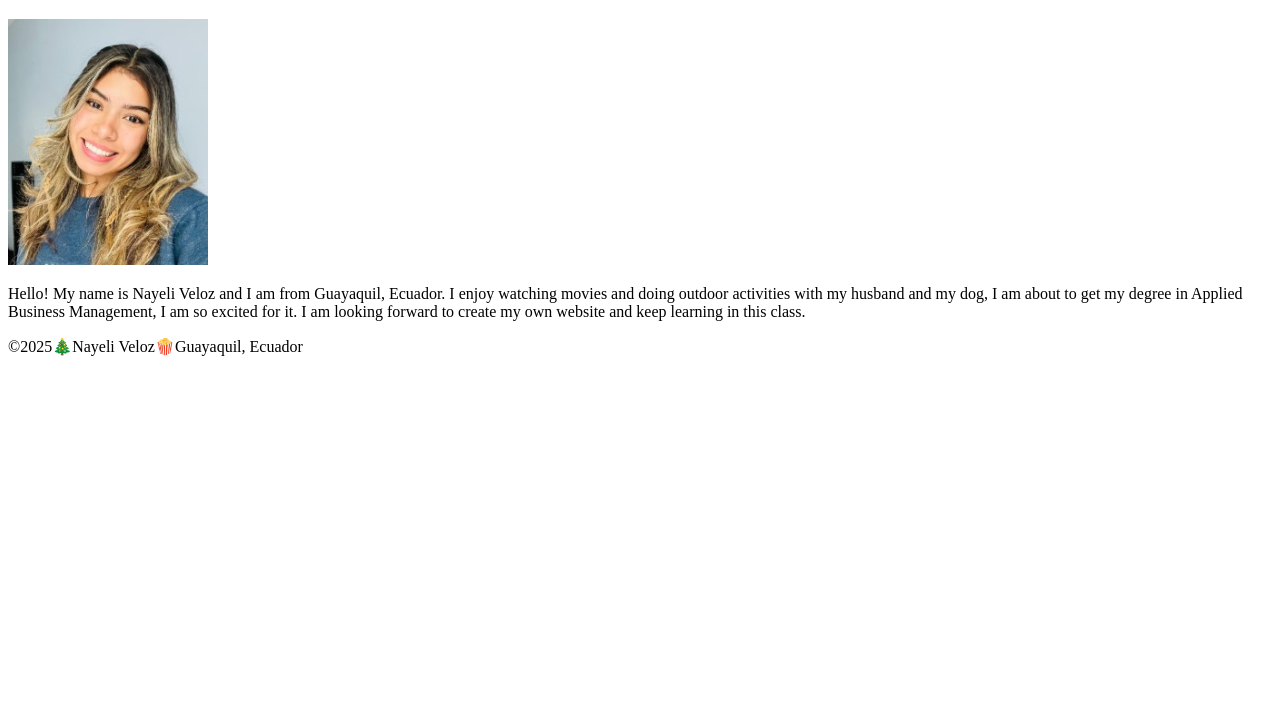
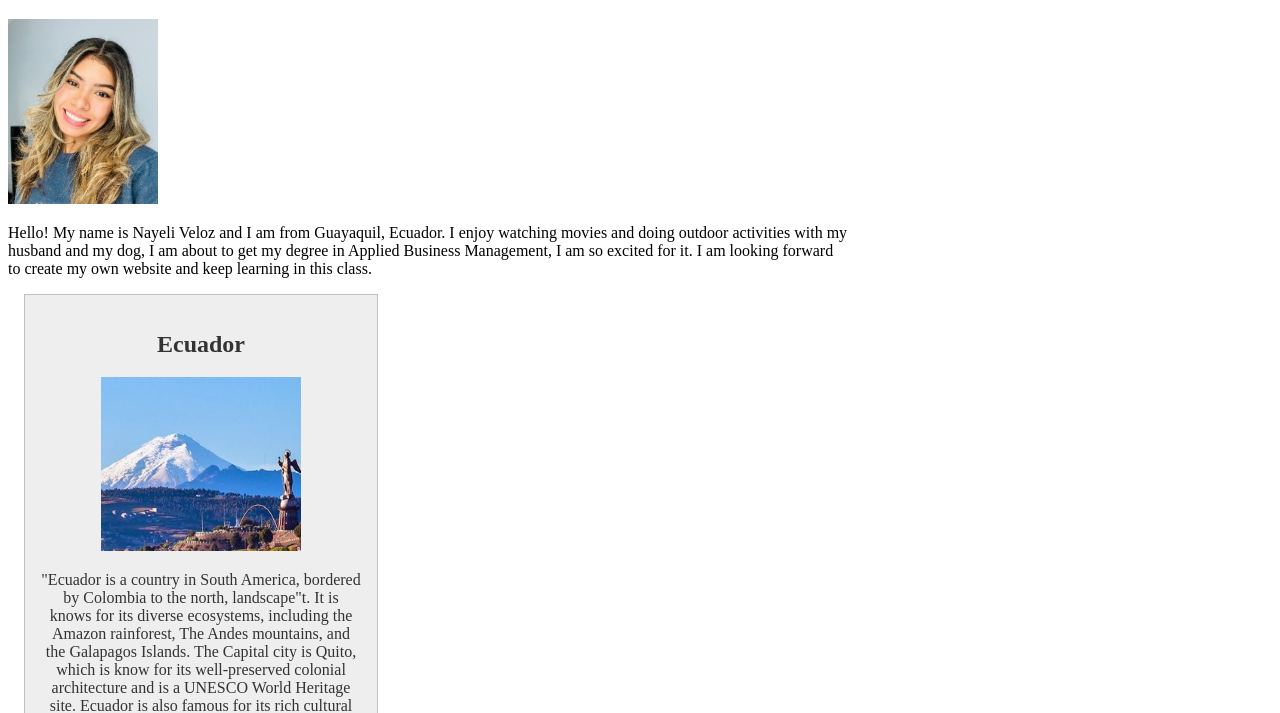
Before and after one commit to nayeli2025/wdd130, a plain HTML site: page index.html in a window 1280 px wide. Shown: the part 87-800 px from the top of the page. Drawn offline with Linux system fonts and the light colour scheme; files that its build step writes are made by us from their sources.

Commit message:
Initial commit

```diff
--- a/index.html
+++ b/index.html
@@ -5,6 +5,10 @@
     <meta charset="utf-8">
     <meta name="viewport" content="width=device-width,initial-scale=1.0">
     <title>Nayeli Veloz | WDD 130</title>
+    <meta name="description" content="Nayeli Veloz's personal website for WDD 130 class.">
+    <meta name="author" content="Nayeli Veloz">
+
+    <link rel="stylesheet" href="styles.css">
 </head>
 
 <body>
@@ -21,8 +25,16 @@
             activities with my husband and my dog, I am about to get my degree in Applied Business Management, I am so
             excited for it. I am looking forward to create my own website and keep learning in this class.</p>
     </main>
+
+    <aside>
+        <h2>Ecuador</h2>
+        <img src="images\images.ecuador.jpg" alt="Ecuador landscape">
+        <p> "Ecuador is a country in South America, bordered by Colombia to the north,  landscape"t. It is knows for its diverse ecosystems, including the Amazon rainforest, The Andes mountains, and the Galapagos Islands. The Capital city is Quito, which is know for its well-preserved colonial architecture and is a UNESCO World Heritage site. Ecuador is also famous for its rich cultural heritage, including indigenous community and traditions, as well as its delicious cuisine, which features a variety of fresh seafood, and variety of fruits."</p>
+    </aside>
+
     <footer>
         <p>©2025🎄Nayeli Veloz🍿Guayaquil, Ecuador</p>
     </footer>
 </body>
-<html>
+
+</html>
--- /dev/null
+++ b/styles/styles.css
@@ -0,0 +1,33 @@
+main {
+  max-width: 840px;/* Add your styles here */
+}
+
+aside {
+  width: 20rem;
+  margin: 1rem;
+  border: 1px solid rgb(0 0 0 / 0.2); /* 1 */
+  padding: 1rem;
+  background-color: #eee;
+  color: #333;
+  text-align: center;
+}
+
+aside img {
+  width: 200px;
+  height: auto;
+}
+
+main img {
+  width: 150px;
+  height: auto;
+}
+
+p {
+    padding: 0;
+}
+
+footer {
+  margin-top: 15px;
+  border-top: 1px solid #000;
+  text-align: center;
+}
```
Also changed, not shown: images/images.ecuador.jpg (added).
